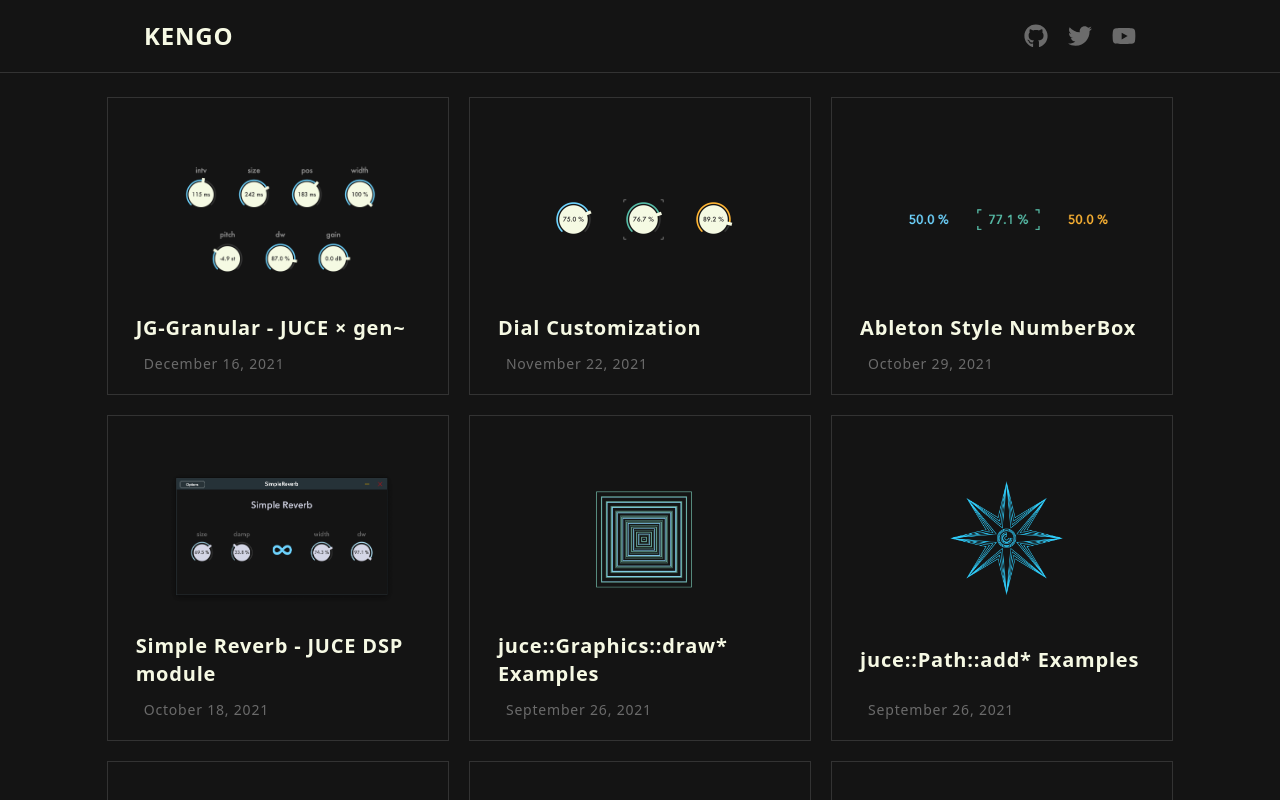
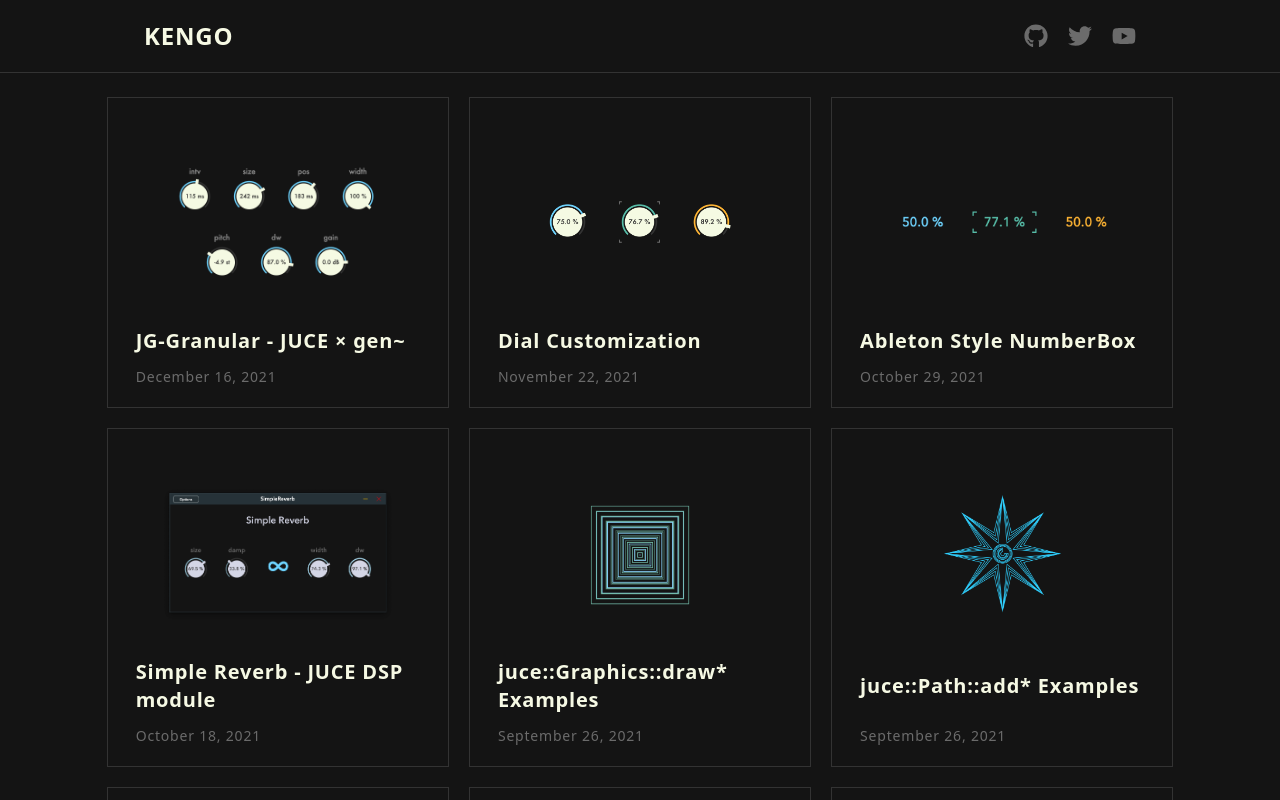
Before and after one commit to szkkng/kengo-dev, a Next.js app: page / in a window 1280 px wide. Shown: the top 800 px of the page. Built offline with nearby package versions, Linux system fonts and the light colour scheme; no server answers.

Commit message:
Remove padding of blog cards

```diff
--- a/src/pages/index.tsx
+++ b/src/pages/index.tsx
@@ -23,12 +23,12 @@ export default function Home({ allPostsData }: InferGetServerSidePropsType<typeo
         {allPostsData.map(({ id, date, title, thumbnail }) => (
           <div
             key={id}
-            className='flex flex-col border transition delay-75 border-darkGray p-5 hover:border-cyan'
+            className='flex flex-col border transition delay-75 border-darkGray hover:border-cyan'
           >
             <Link href='posts/[id]' as={`/posts/${id}`}>
-              <a className='flex flex-col justify-between text-milkyWhite mt-2 pl-2 w-full h-full transition delay-75 hover:text-cyan'>
+              <a className='flex flex-col justify-between text-milkyWhite mt-2 p-5 w-full h-full transition delay-75 hover:text-cyan'>
                 <Image src={thumbnail} width={840} height={540} objectFit='contain' alt='' />
-                <div className='text-xl font-bold'>{title}</div>
+                <div className='text-xl font-bold mt-2 pl-2'>{title}</div>
                 <div className='text-lightGray text-sm mt-3 pl-2'>
                   <Date dateString={date} />
                 </div>
```
